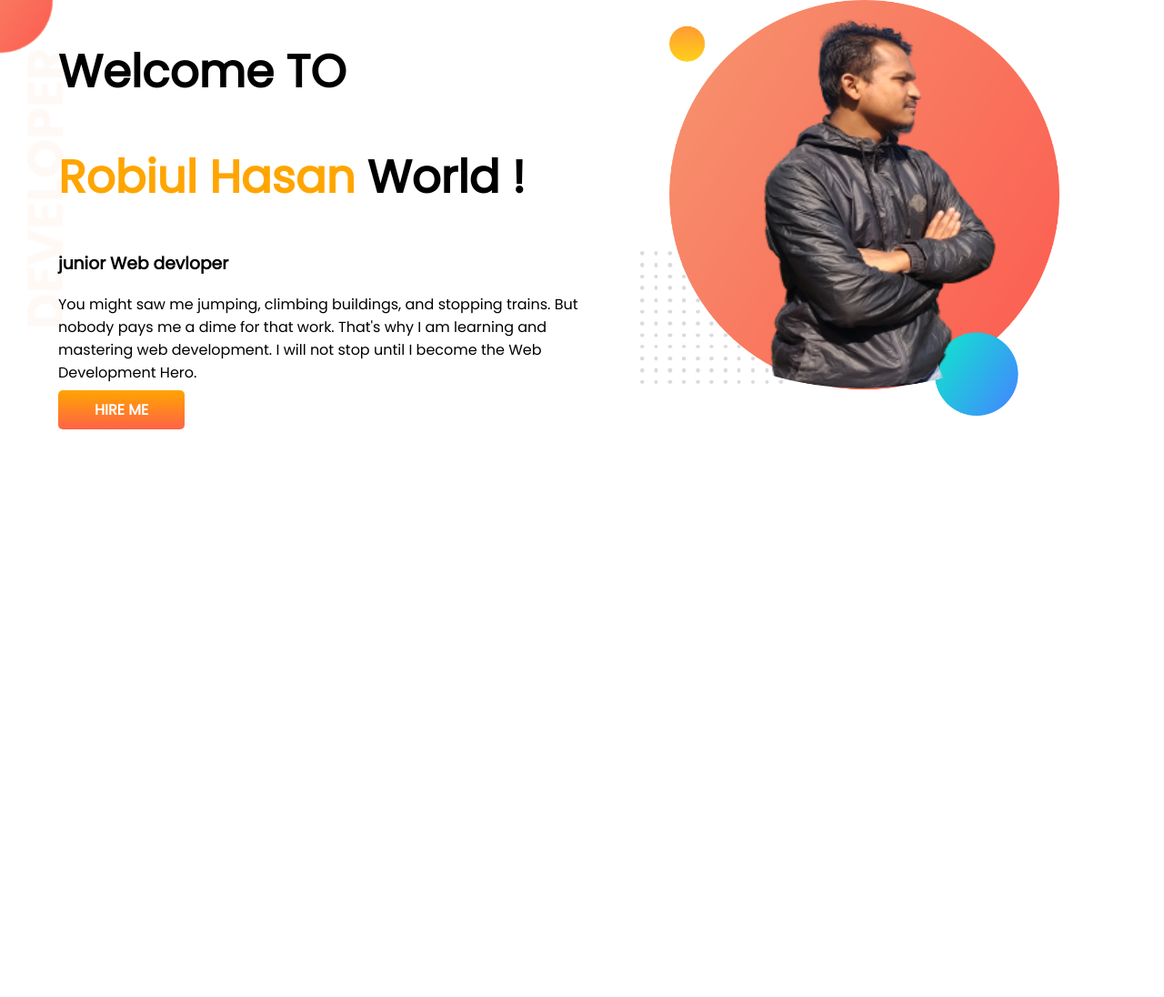
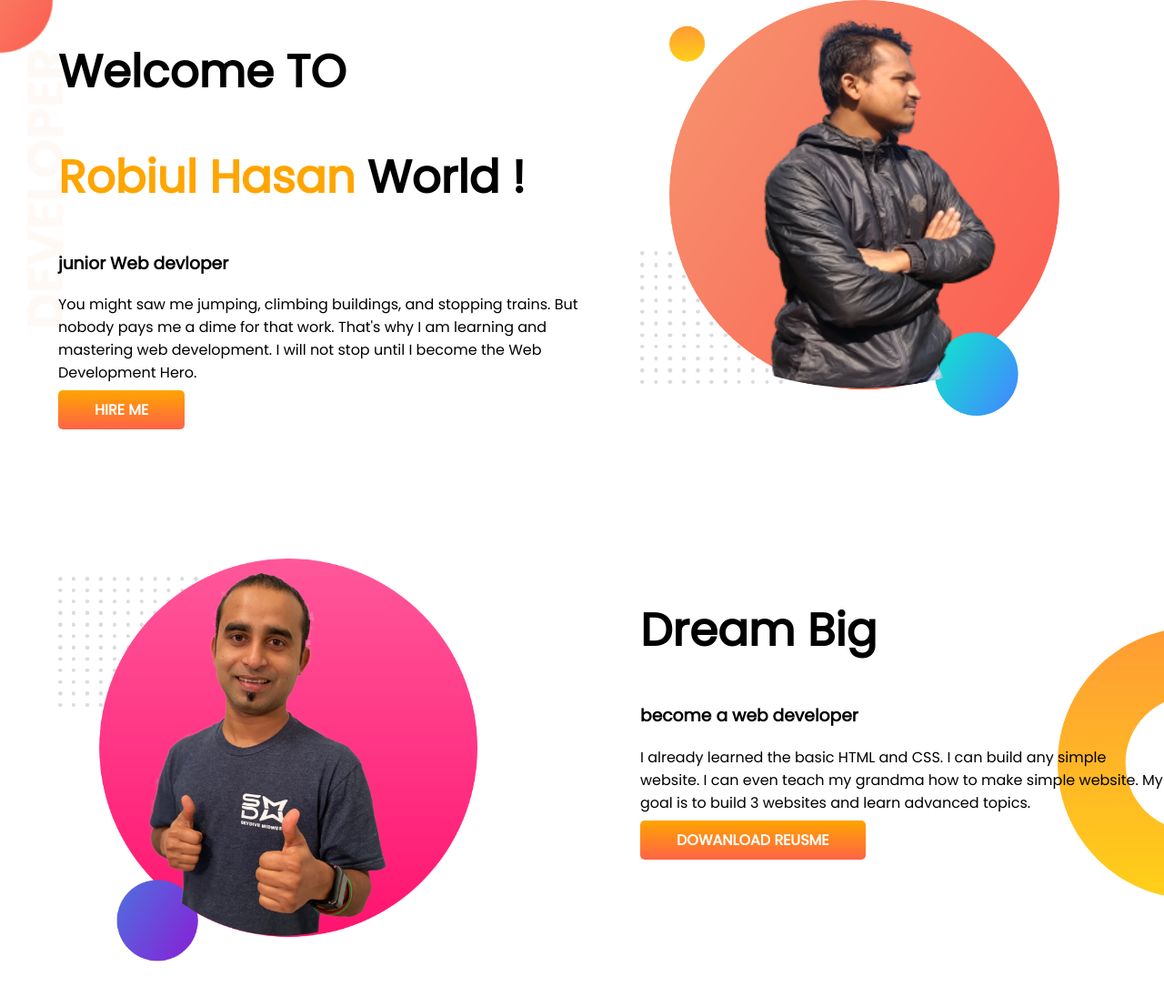
Before and after one commit to robiulhasanofficial/developer-protfolio, a plain HTML site: page index.html in a window 1280 px wide. Shown: the whole page at 91% size. Before the commit the page ends 800 px from the top, so only its background shows below. Drawn offline with Linux system fonts and the light colour scheme.

Commit message:
driam big

```diff
--- a/index.html
+++ b/index.html
@@ -35,6 +35,20 @@
         </div>
 
     </section>
+    <section class="dream-big">
+        <div class="half-width">
+            <img src="images/jhankar2.png" alt="">
+        </div>
+        <div class="half-width">
+            <h1>Dream Big</h1>
+            <h3>become a web developer</h3>
+            <p>
+                I already learned the basic HTML and CSS. I can build any simple website. I can even teach my grandma
+                how to make simple website. My goal is to build 3 websites and learn advanced topics.
+            </p>
+            <a class="link-button" target="_blank" href="http://">DOWANLOAD REUSME</a>
+        </div>
+    </section>
 </body>
 
 </html>
--- a/style.css
+++ b/style.css
@@ -13,6 +13,7 @@ h1 {
 
 section {
     display: flex;
+    margin-bottom: 150px;
 }
 
 .half-width {
@@ -37,3 +38,9 @@ section {
     background-image: url(images/top-banner.png);
     background-repeat: no-repeat
 }
+
+.dream-big {
+    background-image: url(images/dream-bg.png);
+    background-repeat: no-repeat;
+    background-position: right;
+}
```
